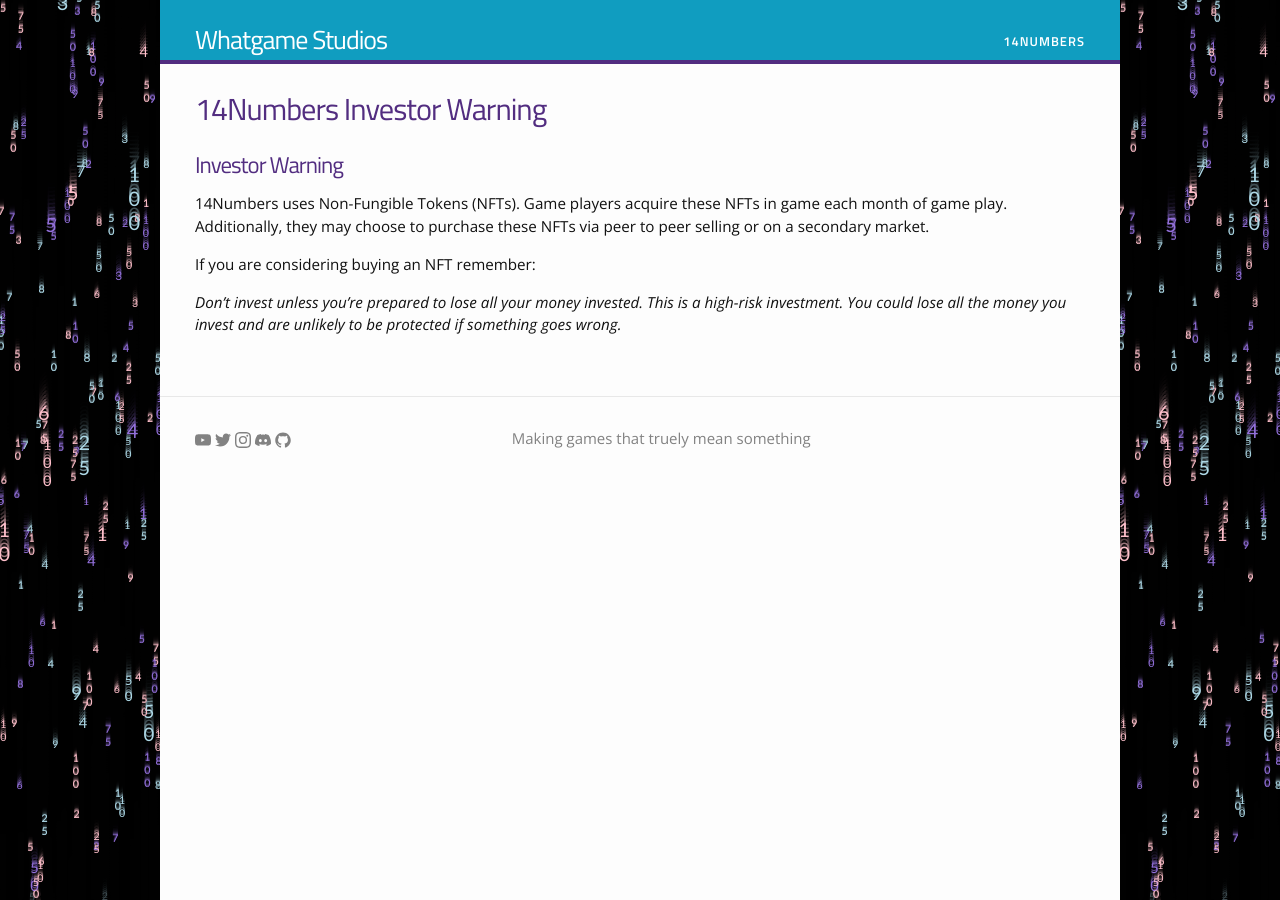
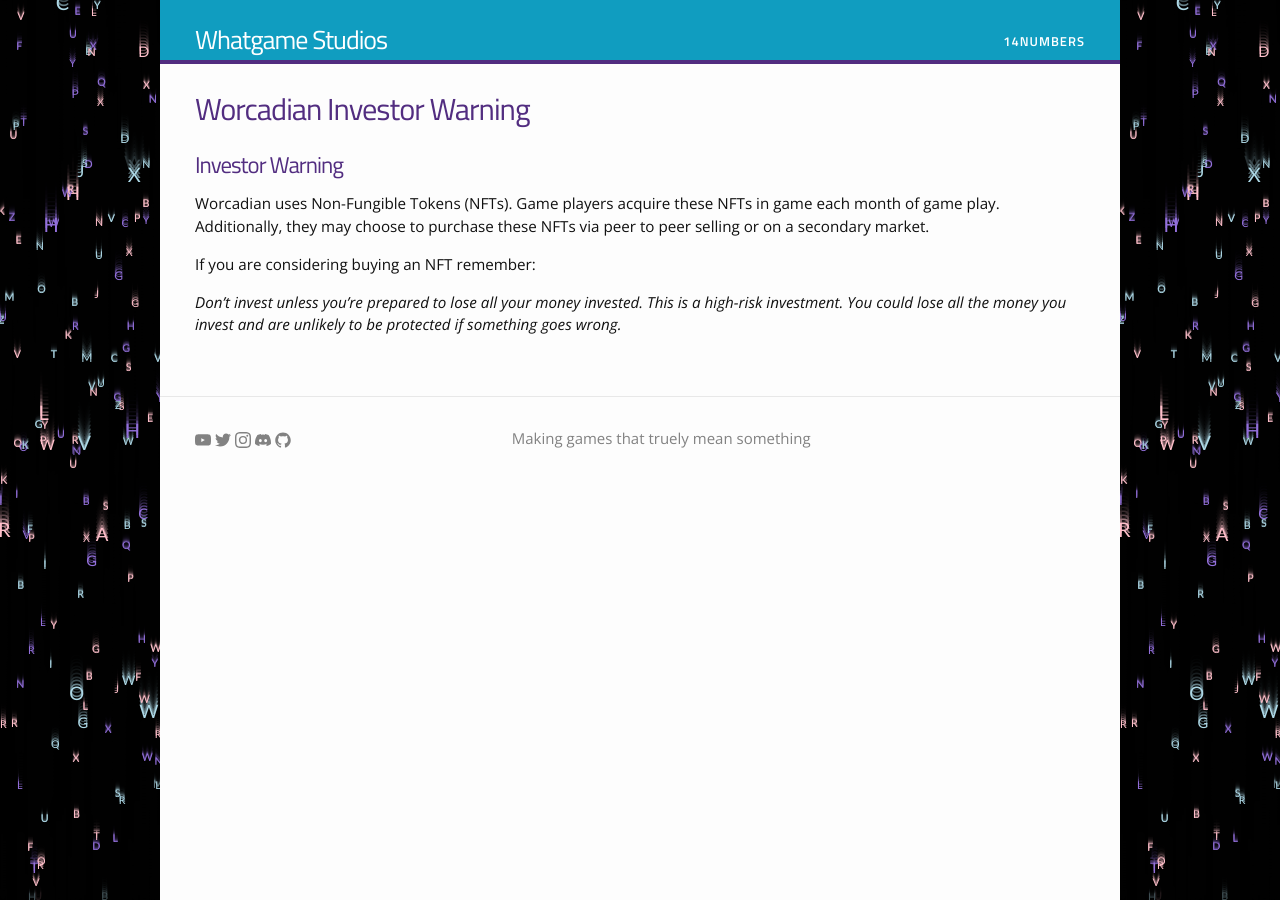
Before and after one commit to whatgamestudios/whatgamestudios.github.io, a Jekyll site: the page built from worcadian/investor-warning.md, in a window 1280 px wide. Built offline with Jekyll 4.4.1, drawn with Linux system fonts in a browser that asks for light colours.

Commit message:
Updated to use letters background

```diff
--- /dev/null
+++ b/_layouts/letterspage.html
@@ -0,0 +1,155 @@
+---
+layout: default
+---
+<style>
+/* CSS styles to position and layer the canvas */
+#background-left {
+    position: fixed;
+    top: 0;
+    left: 0;
+    z-index: 1;
+    pointer-events: none; /* This ensures the canvas doesn't interfere with clicking */
+}
+#background-right {
+    position: fixed;
+    top: 0;
+    right: 0;
+    z-index: 1;
+    pointer-events: none; /* This ensures the canvas doesn't interfere with clicking */
+}
+
+.home {
+    position: relative;
+    z-index: 2;
+}</style>
+
+<div class="post">
+  <canvas id="background-left" width="512" height="360"></canvas>
+  <canvas id="background-right" width="512" height="360"></canvas>
+
+  <header class="post-header">
+    <h1 class="post-title">{{ page.title }}</h1>
+  </header>
+
+  <article class="post-content">
+    {{ content }}
+  </article>
+
+
+<script>
+var colors = ['#ADD8E6', '#9370DB', '#FFC0CB']; // Light blue, purple, and pink
+var words = [
+    "A", "B", "C", "D", "E", "F",
+    "G", "H", "I", "J", "K", "L",
+    "M", "N", "O", "P", "Q", "R",
+    "S", "T", "U", "V", "W", "X",
+    "Y", "Z"];
+
+function Bit (distance){
+    // size and speed are inversely proportional to distance
+    this.speed = 80 / distance; // Reduced from 160 to 80 to make it slower
+    this.fontSize = parseInt(Math.max(8, Math.min(4*this.speed, 20)));
+
+    // font and color will be decided accordingly
+    this.font = this.fontSize.toString() +'pt Calibri';
+    this.color = colors[Math.floor(Math.random() * colors.length)]; // Randomly select from our new colors
+
+    // x and y positions are randomized
+    this.xpos = Math.random() * canvasLeft.width;
+    this.ypos = Math.random() * 2 * canvasLeft.height - canvasLeft.height;
+    this.text = Math.floor(Math.random() * words.length);
+
+    // this draw the text for current frame
+    this.draw = function(){
+        // Formatting the text to display
+        contextLeft.fillStyle = this.color;
+        contextLeft.font = this.font;
+        contextRight.fillStyle = this.color;
+        contextRight.font = this.font;
+
+        var text = words[this.text];
+        var textWidth = contextLeft.measureText("W.").width;
+
+        // we need to draw the characters of the text
+        // one by one from top to bottom
+        for(var i=0; i<text.length; i++){
+            var charaterWidth = contextLeft.measureText(text[i]).width;
+            contextLeft.fillText( text[i],
+                this.xpos - charaterWidth/2,
+                this.ypos + i*textWidth);
+            contextRight.fillText( text[i],
+                this.xpos - charaterWidth/2,
+                this.ypos + i*textWidth);
+        }
+    };
+
+    // this will update the text for next frame
+    this.tick = function(){
+        if(this.ypos > canvasLeft.height){
+            // if text crosses the bottom of the screen then reset
+            this.ypos = - canvasLeft.height;
+            this.xpos = Math.random() * canvasLeft.width;
+            this.text = Math.floor(Math.random() * words.length);
+        }
+        else
+            this.ypos += this.speed;
+
+        // we will give 2% change to change the text
+        var chance = Math.random();
+        if( chance < .01) // change to next word
+            this.text = (this.text + 1) % words.length;
+        else if( chance < .02) // change to previous word
+            this.text = (this.text - 1 + words.length) % words.length;
+    };
+}
+
+var canvasLeft = document.getElementById('background-left');
+var canvasRight = document.getElementById('background-right');
+var contextLeft = canvasLeft.getContext('2d');
+var contextRight = canvasRight.getContext('2d');
+
+// This will resize the canvas to make it cover the screen
+function resizeCanvas() {
+    let width = 0;
+    if (window.innerWidth > 960) {
+        width = (window.innerWidth - 960) / 2;
+    }
+    contextLeft.canvas.width = width;
+    contextLeft.canvas.height = window.innerHeight;
+    contextRight.canvas.width = width;
+    contextRight.canvas.height = window.innerHeight;
+
+    //canvasRight.style.right = width + 'px';
+}
+
+// Initial resize
+resizeCanvas();
+
+// Handle window resize
+window.addEventListener('resize', resizeCanvas);
+
+var bits = new Array();
+for(var i = 0; i < 300; ++i)
+    bits.push(new Bit(20 + 80 * Math.random()));
+
+function reDraw(){
+    // Clear the canvas
+    contextLeft.fillStyle = 'rgba(0,0,0,0.4)';
+    contextLeft.fillRect(0, 0, canvasLeft.width, canvasLeft.height);
+    contextRight.fillStyle = 'rgba(0,0,0,0.4)';
+    contextRight.fillRect(0, 0, canvasRight.width, canvasRight.height);
+
+    // Draw every text element
+    for(var bit in bits){
+        bits[bit].draw();
+        bits[bit].tick();
+    }
+}
+
+// This will call 'reDraw' at every 33 milliseconds.
+// So, our animation will run at 30fps (1000/33 ≈ 30).
+setInterval(reDraw, 33);
+
+</script>
+
+</div>
--- a/worcadian/investor-warning.md
+++ b/worcadian/investor-warning.md
@@ -1,12 +1,12 @@
 ---
-layout: numberspage
-title: 14Numbers Investor Warning
-permalink: /14numbers/investor-warning/
+layout: letterspage
+title: Worcadian Investor Warning
+permalink: /worcadian/investor-warning/
 ---
 
 # Investor Warning
 
-14Numbers uses Non-Fungible Tokens (NFTs). Game players acquire these NFTs in game each month of game play. Additionally, they may choose to purchase these NFTs via peer to peer selling or on a secondary market.
+Worcadian uses Non-Fungible Tokens (NFTs). Game players acquire these NFTs in game each month of game play. Additionally, they may choose to purchase these NFTs via peer to peer selling or on a secondary market.
 
 If you are considering buying an NFT remember:
 
```
Also changed, not shown: worcadian.md (+1 -1 lines), worcadian/account-deletion.md (+1 -1 lines), worcadian/download.md (+5 -6 lines), worcadian/privacy-policy.md (+2 -2 lines).
